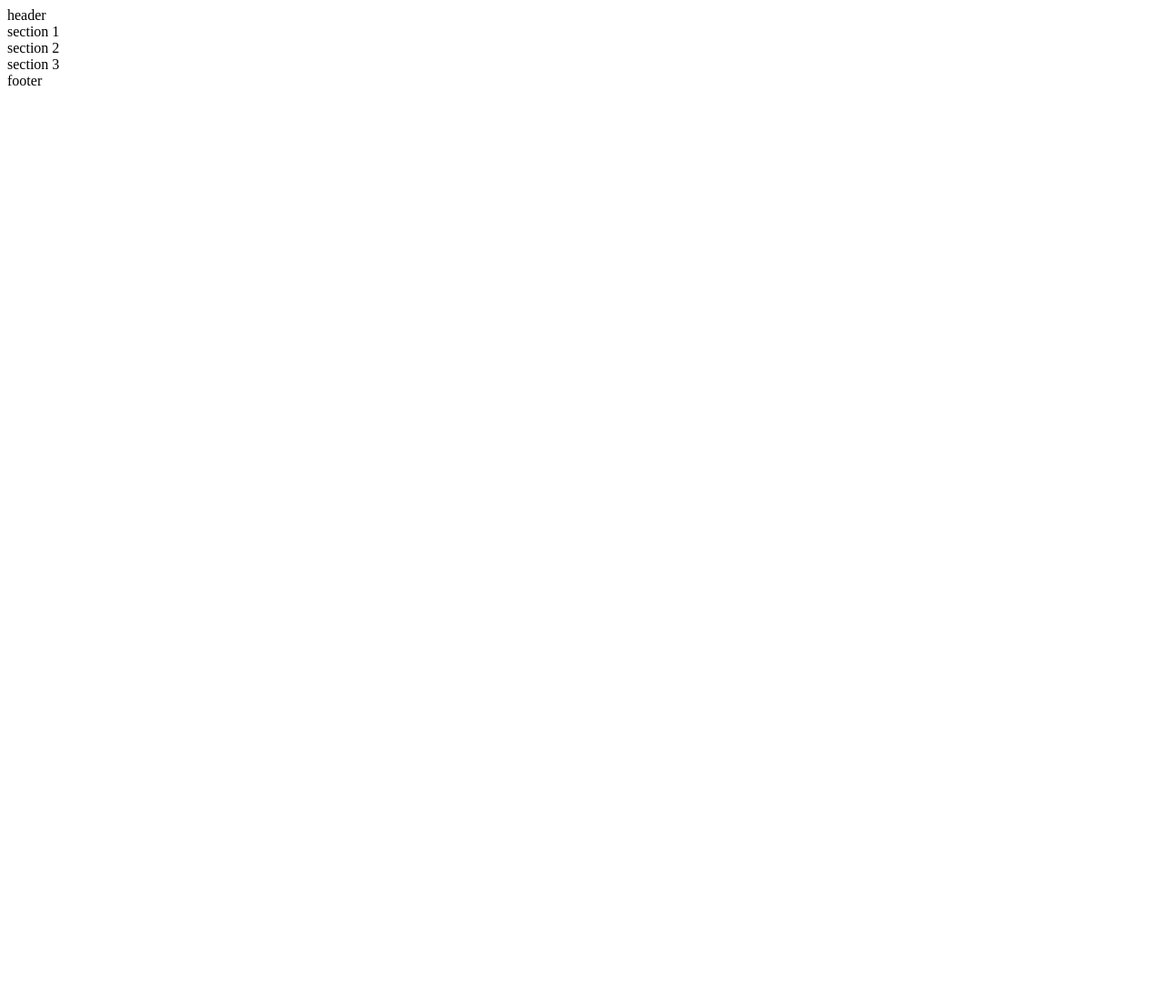
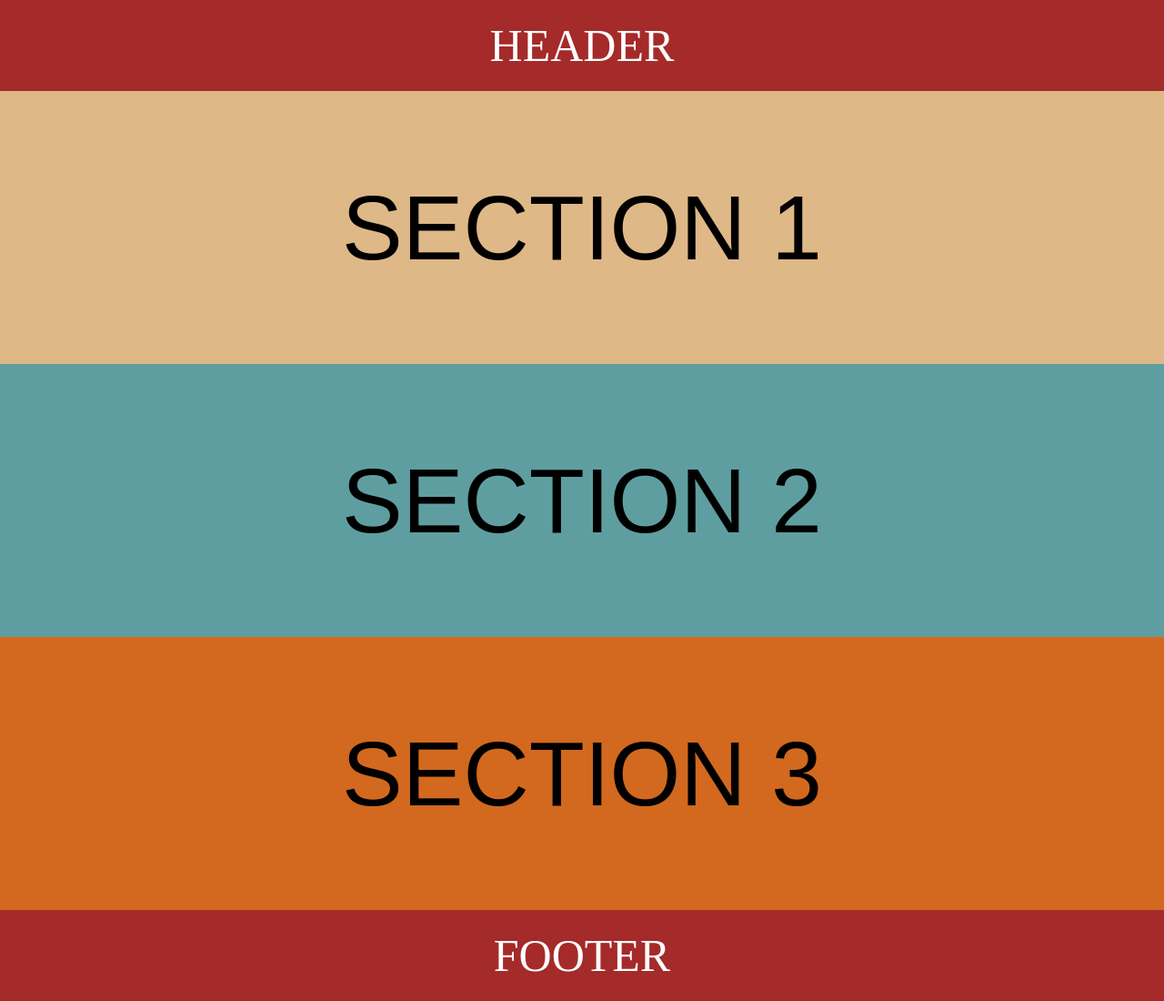
Before and after one commit to Doniyor04/git-start, a plain HTML site: page index.html in a window 1280 px wide. Shown: the whole page at 91% size. Before the commit the page ends 800 px from the top, so only its background shows below. Drawn offline with Linux system fonts and the light colour scheme.

Commit message:
added style

```diff
--- a/index.html
+++ b/index.html
@@ -5,6 +5,7 @@
     <meta http-equiv="X-UA-Compatible" content="IE=edge">
     <meta name="viewport" content="width=device-width, initial-scale=1.0">
     <title>Git</title>
+    <link rel="stylesheet" href="style.css">
 </head>
 <body>
 
--- /dev/null
+++ b/style.css
@@ -0,0 +1,34 @@
+*{
+    margin: 0;
+    padding: 0;
+    box-sizing: border-box;
+}
+.header, .footer{
+    height: 100px;
+    background-color: brown;
+    display: flex;
+    align-items: center;
+    justify-content: center;
+    font-size: 50px;
+    color: white;
+    font-family: serif;
+    text-transform: uppercase;
+}
+.section{
+    text-transform: uppercase;
+    height: 300px;
+    display: flex;
+    align-items: center;
+    justify-content: center;
+    font-size: 100px;
+    font-family: sans-serif;
+}
+.section:nth-child(1){
+    background-color: burlywood;
+}
+.section:nth-child(2){
+    background-color: cadetblue;
+}
+.section:nth-child(3){
+    background-color: chocolate;
+}
```
